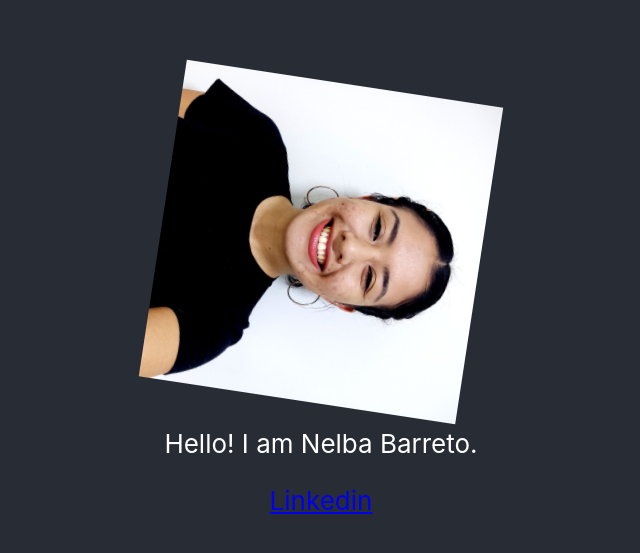
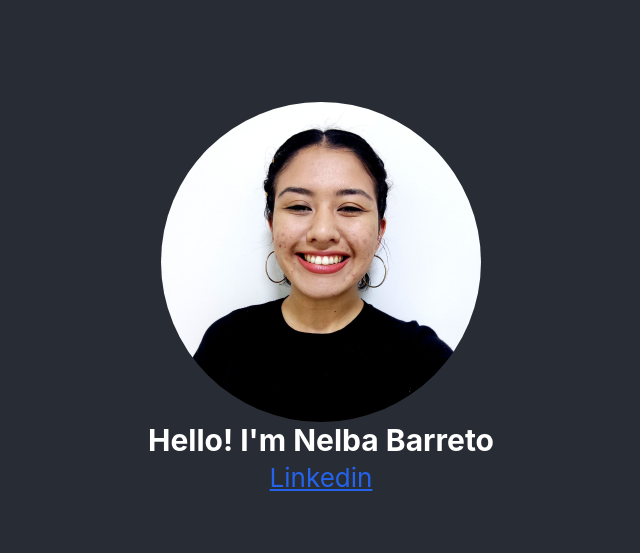
Before and after one commit to NelbaBarreto/nelba-barreto-portfolio, a React (Create React App) app: page / in a window 1280 px wide. Shown: the part 101-654 px from the top of the page, without its empty margins (319-959 px from the left). Built offline with nearby package versions, Linux system fonts and the light colour scheme.

Commit message:
Instalar tailwind, corregir fuente y foto

```diff
--- a/package.json
+++ b/package.json
@@ -34,5 +34,8 @@
       "last 1 firefox version",
       "last 1 safari version"
     ]
+  },
+  "devDependencies": {
+    "tailwindcss": "^3.4.1"
   }
 }
--- a/src/App.js
+++ b/src/App.js
@@ -5,12 +5,12 @@ const App = () => {
   return (
     <div className="App">
       <header className="App-header">
-        <img src={foto} className="App-logo" alt="foto nelba barreto" />
-        <p>
-          Hello! I am Nelba Barreto.
-        </p>
+        <img src={foto} className="h-80 rounded-full" alt="foto nelba barreto" />
+        <h1 className="text-3xl font-bold">
+          Hello! I'm Nelba Barreto
+        </h1>
         <a
-          className=""
+          className="underline text-blue-600 hover:text-blue-800"
           href="https://www.linkedin.com/in/nelba-barreto/"
           target="_blank"
           rel="noopener noreferrer"
--- a/src/index.css
+++ b/src/index.css
@@ -1,3 +1,7 @@
+@tailwind base;
+@tailwind components;
+@tailwind utilities;
+
 body {
   margin: 0;
   font-family: -apple-system, BlinkMacSystemFont, 'Segoe UI', 'Roboto', 'Oxygen',
--- /dev/null
+++ b/tailwind.config.js
@@ -0,0 +1,10 @@
+/** @type {import('tailwindcss').Config} */
+module.exports = {
+  content: [
+    "./src/**/*.{js,jsx,ts,tsx}",
+  ],
+  theme: {
+    extend: {},
+  },
+  plugins: [],
+}
```
Also changed, not shown: 1 other file (tests, documents, lock files or other folders).
